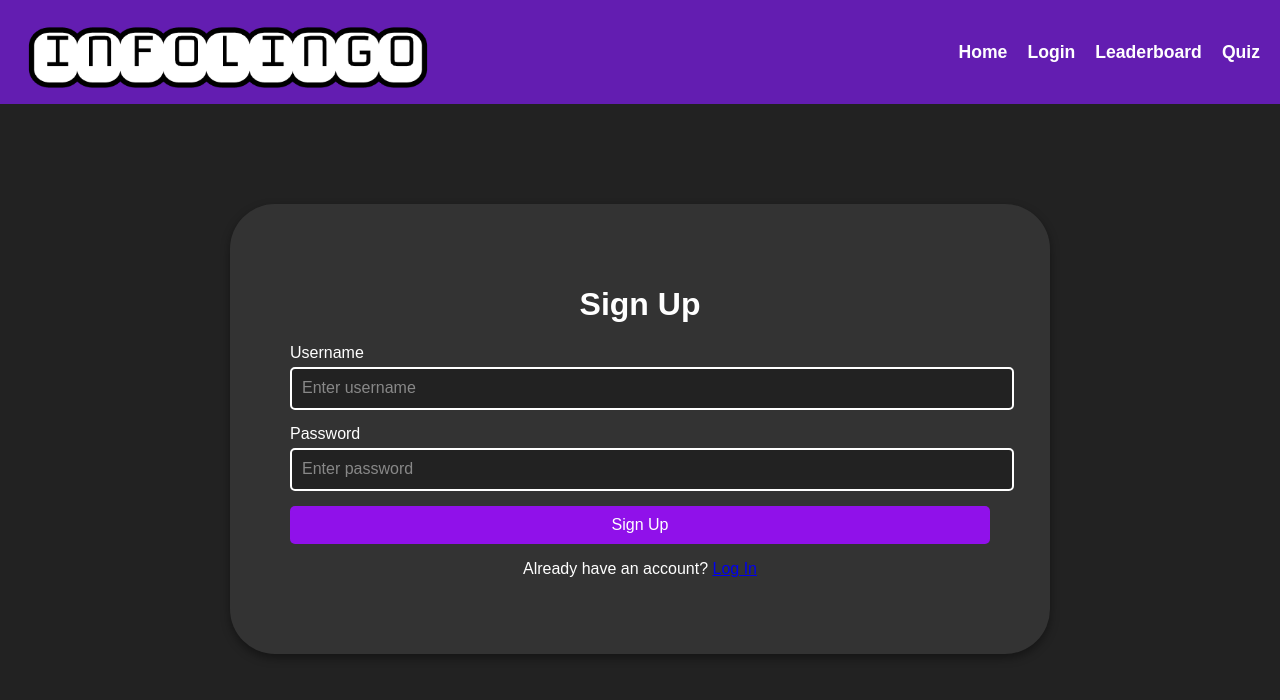
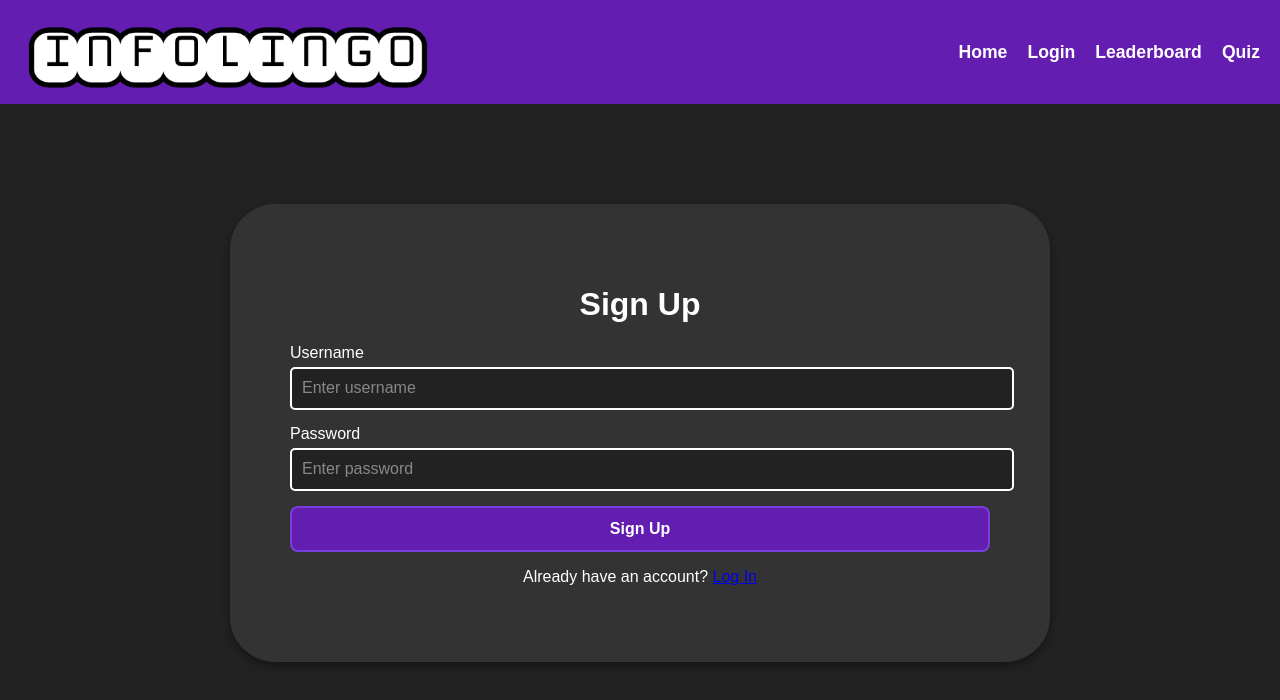
Before and after one commit to mpolasub/InfoLingo, a React (Vite) app in the folder vite-project/: page /signup in a window 1280 px wide. Shown: the top 700 px of the page. Built offline with nearby package versions, Linux system fonts and the light colour scheme; a web font is replaced by a local one.

Commit message:
custom button sizing

```diff
--- a/vite-project/src/components/UniversalButton.jsx
+++ b/vite-project/src/components/UniversalButton.jsx
@@ -1,10 +1,21 @@
 import React from "react";
 import "../style.css";
 
-function UniversalButton({ label, variant = "light", onClick, disabled }) {
+function UniversalButton({
+  label,
+  variant = "light",
+  onClick,
+  disabled,
+  customClass = "",
+  isFlexible = false
+}) {
+  const buttonClass = isFlexible
+    ? `flexible-button ${variant}`
+    : `universal-button ${variant}`;
+
   return (
     <button
-      className={`universal-button ${variant}`}
+      className={`${buttonClass} ${customClass}`}
       onClick={onClick}
       disabled={disabled}
     >
--- a/vite-project/src/pages/Leaderboard.jsx
+++ b/vite-project/src/pages/Leaderboard.jsx
@@ -37,6 +37,9 @@ function Leaderboard() {
           onClick={handleRefresh}
         />
       </div>
+      <footer>
+        <p>© 2024 InfoLingo. All rights reserved.</p>
+      </footer>
     </div>
   );
 }
--- a/vite-project/src/pages/Signup.jsx
+++ b/vite-project/src/pages/Signup.jsx
@@ -1,24 +1,44 @@
 import React from "react";
 import { Link } from "react-router-dom";
+import UniversalButton from "../components/UniversalButton";
 import "../style.css";
 
 function Signup() {
+  const handleSignup = () => {
+    alert("Sign Up button clicked!");
+  };
+
   return (
     <div className="page-container">
       <div className="form-container">
         <div className="logo">
+          {/* Optional: Add logo here */}
         </div>
         <h1>Sign Up</h1>
         <form>
           <div className="form-group">
             <label htmlFor="username">Username</label>
-            <input type="text" id="username" name="username" placeholder="Enter username" />
+            <input
+              type="text"
+              id="username"
+              name="username"
+              placeholder="Enter username"
+            />
           </div>
           <div className="form-group">
             <label htmlFor="password">Password</label>
-            <input type="password" id="password" name="password" placeholder="Enter password" />
+            <input
+              type="password"
+              id="password"
+              name="password"
+              placeholder="Enter password"
+            />
           </div>
-          <button type="submit" className="btn-submit">Sign Up</button>
+          <UniversalButton
+            label="Sign Up"
+            variant="dark"
+            onClick={handleSignup}
+          />
         </form>
         <p className="redirect-text">
           Already have an account? <Link to="/login">Log In</Link>
--- a/vite-project/src/style.css
+++ b/vite-project/src/style.css
@@ -5,7 +5,7 @@ body {
   color: #fff;
 }
 
-
+/* Header and Navbar */
 header {
   background-color: #631db1;
   padding: 10px 20px;
@@ -169,6 +169,7 @@ footer {
   font-size: 0.9rem;
 }
 
+/* Quiz Page */
 #quiz-main {
   display: flex;
   justify-content: center;
@@ -275,6 +276,41 @@ footer {
   transform: translateY(-3px);
 }
 
+/* manual button class for adjustable sizing */
+
+.flexible-button {
+  font-size: 1rem;
+  font-weight: bold;
+  border: none;
+  border-radius: 8px;
+  cursor: pointer;
+  transition: all 0.3s ease-in-out;
+  text-align: center;
+}
+
+.flexible-button.light {
+  background-color: #e6e6fa;
+  color: #631db1;
+  border: 2px solid #631db1;
+}
+
+.flexible-button.light:hover {
+  background-color: #dddff5;
+  color: #4a1080;
+  transform: translateY(-3px);
+}
+
+.flexible-button.dark {
+  background-color: #631db1;
+  color: #ffffff;
+  border: 2px solid #7a3edf;
+}
+
+.flexible-button.dark:hover {
+  background-color: #520e91;
+  transform: translateY(-3px);
+}
+
 /* Responsive Design */
 @media (max-width: 768px) {
   .nav-links {
```
